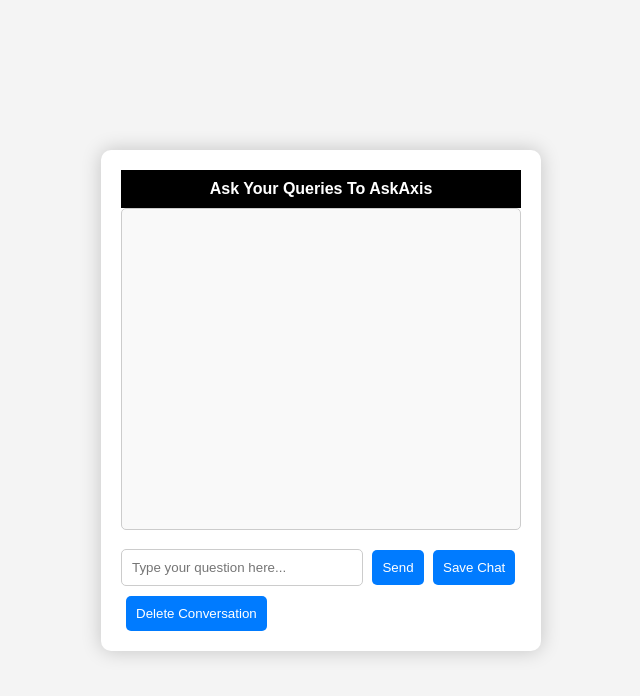
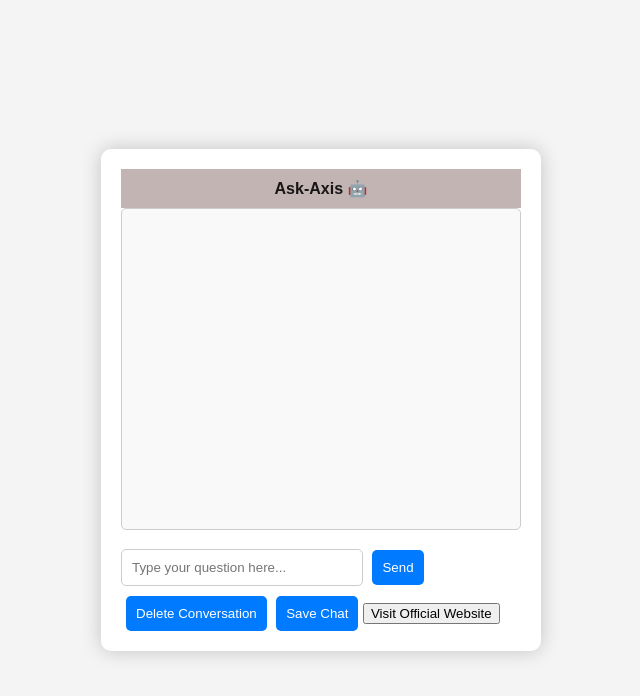
Before and after one commit to Srajan578/AskAxis-, a plain HTML site: page index.html in a window 1280 px wide. Shown: the whole page, without its empty margins (319-959 px from the left). Drawn offline with Linux system fonts and the light colour scheme.

Commit message:
Update index.html

```diff
--- a/index.html
+++ b/index.html
@@ -7,17 +7,24 @@
     <link rel="stylesheet" href="styles.css">
 </head>
 <body>
+    <div class="background"></div>
     <div class="chat-container">
-        <div style="background-color: #000; color: #fff; font-weight: bold; padding: 10px; text-align: center;">
-            Ask Your Queries To AskAxis
+        <div style="background-color: #c3b4b4; color: #181515; font-weight: bold; padding: 10px; text-align: center;">
+            Ask-Axis 🤖
         </div>
         <div id="chat-box"></div>
         <div id="typing-indicator" class="hidden">Typing...</div>
         <input type="text" id="user-input" placeholder="Type your question here..." />
         <button id="send-btn">Send</button>
+        <button id="delete-btn">Delete Conversation</button>
         <button id="save-btn">Save Chat</button>
-        <button id="delete-btn">Delete Conversation</button>
+        <a href="https://axiscolleges.org/">
+            <button id="erp-btn">Visit Official Website</button>
+        </a>
+
     </div>
     <script src="script.js"></script>
 </body>
+
+
 </html>
```
